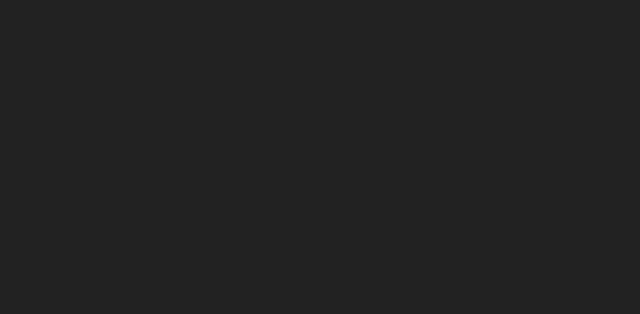
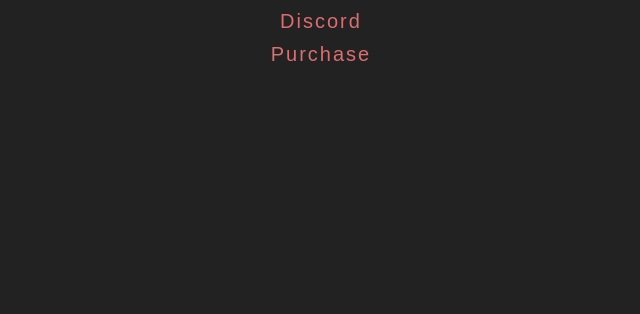
Before and after one commit to luacondom/luacondom.github.io, a plain HTML site: page index.html in a window 1280 px wide. Shown: the top 314 px of the page, without its empty margins (319-959 px from the left). Drawn offline with Linux system fonts and the light colour scheme.

Commit message:
Update index.html

```diff
--- a/index.html
+++ b/index.html
@@ -12,9 +12,27 @@
 			left: 50%;
 			transform: translate(-50%, -50%);
 		}
+		.text {
+			display: block;
+			text-align: center;
+			color: #dc6e6e;
+			font-size: 20px;
+			margin-top: 10px;
+			font-family: Arial, sans-serif;
+			letter-spacing: 2px;
+			transition: color 0.3s ease-in-out;
+		}
+		.text:first-child {
+			margin-bottom: 5px;
+		}
+		.text:hover {
+			color: #fff;
+		}
 	</style>
 </head>
 <body>
 	<img src="ef5dd1b4a16246237626585d9c36b485.png" alt="Logo" class="logo">
+	<span class="text">Discord</span>
+	<span class="text">Purchase</span>
 </body>
 </html>
```
